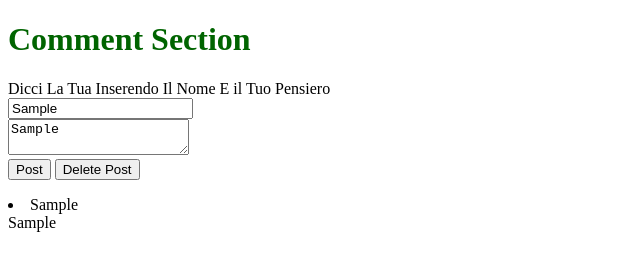
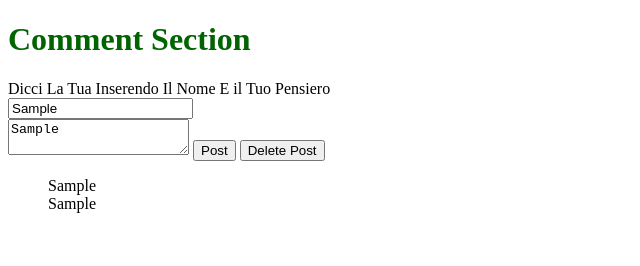
Before and after one commit to Andrews2004000/Il-Mio-Primo, a plain HTML site: page index.html in a window 1280 px wide. Both pictures are taken after typing "Sample", "Sample" into the empty fields and a click on the button "Post". Shown: the whole page, without its empty margins (0-640 px from the left). Drawn offline with Linux system fonts and the light colour scheme.

Commit message:
Fixed errors

```diff
--- a/app.js
+++ b/app.js
@@ -1,18 +1,16 @@
-const Input = document.querySelector("#In");
-const Text = document.querySelector("#Tx");
-const List = document.querySelector("#list");
-const Btn = document.querySelector("#Bt");
-const DeleteBtn = document.querySelector("#delete");
+const Input = document.querySelector('#In');
+const Text = document.querySelector('#Tx');
+const List = document.querySelector('#list');
+const Btn = document.querySelector('#Bt');
+const DeleteBtn = document.querySelector('#delete');
 
-Btn.addEventListener('click', ()=>{
-    var  InputText = Input.value;
+Btn.addEventListener('click', () => {
+    var InputText = Input.value;
 
+    var TextValue = Text.value;
 
-    var  TextValue = Text.value;
-
-
-    List.insertAdjacentHTML("afterend", `<li class="item">${InputText}<br>${TextValue}</li>`)
-})
-DeleteBtn.addEventListener("click", ()=>{
+    List.insertAdjacentHTML('beforeend', `<li class="item">${InputText}<br>${TextValue}</li>`);
+});
+DeleteBtn.addEventListener('click', () => {
     List.removeChild();
-})
+});
--- a/index.html
+++ b/index.html
@@ -9,24 +9,14 @@
     <title>Document</title>
 </head>
 <h1>Comment Section</h1>
-     <form>
 
     <label id="On">Dicci La Tua Inserendo Il Nome E il Tuo Pensiero<br><input type="text" id="In" placeholder="Your Name"></label>
     <label id="I"><br><textarea id="Tx" type="Text" placeholder="Your Comments Here"></textarea></label>
-
-
-
-
-
-
-
-     </form>
     <button id="Bt">Post</button>
     <button id="delete">Delete Post</button>
 
 
     <ul id="list">
-
 
     </ul>
 
--- a/style.css
+++ b/style.css
@@ -1,5 +1,7 @@
-h1{
+h1 {
+    color: rgb(0, 100, 0);
+}
 
-    color: rgb(0,100,0);
-
+#list {
+    list-style: none;
 }
```
Lines whose indentation alone changed are shown as unchanged.
